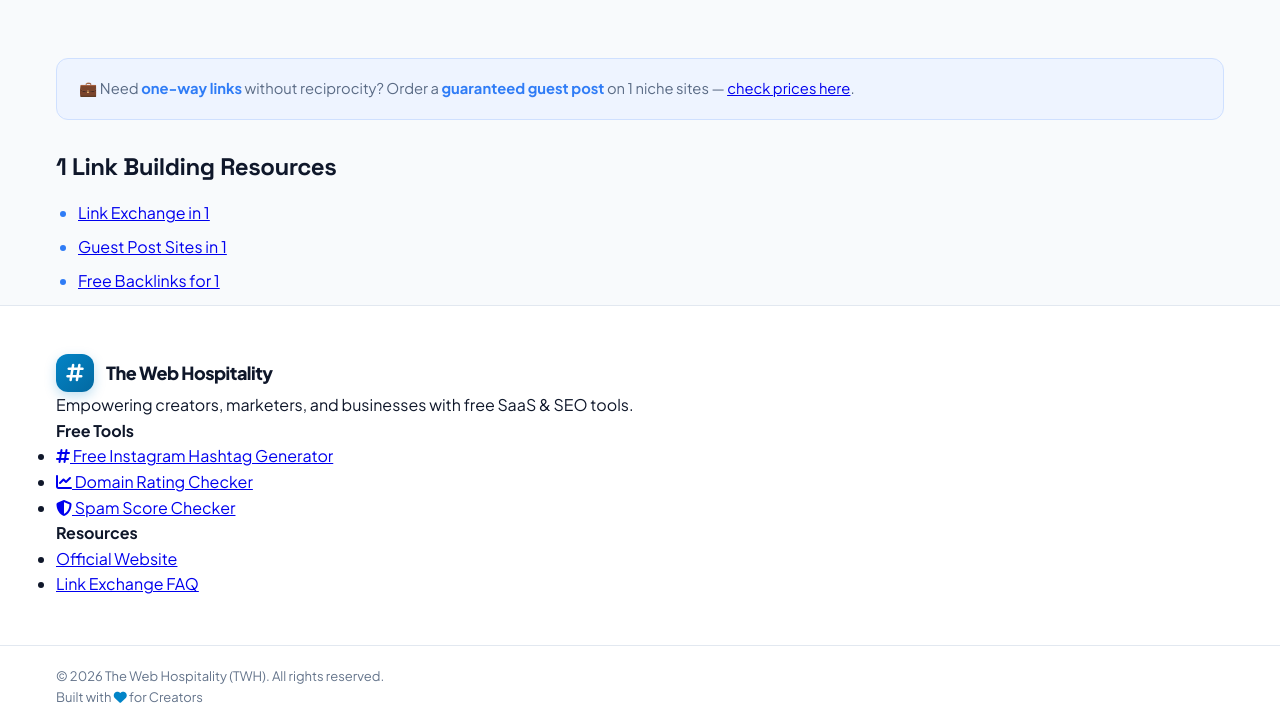
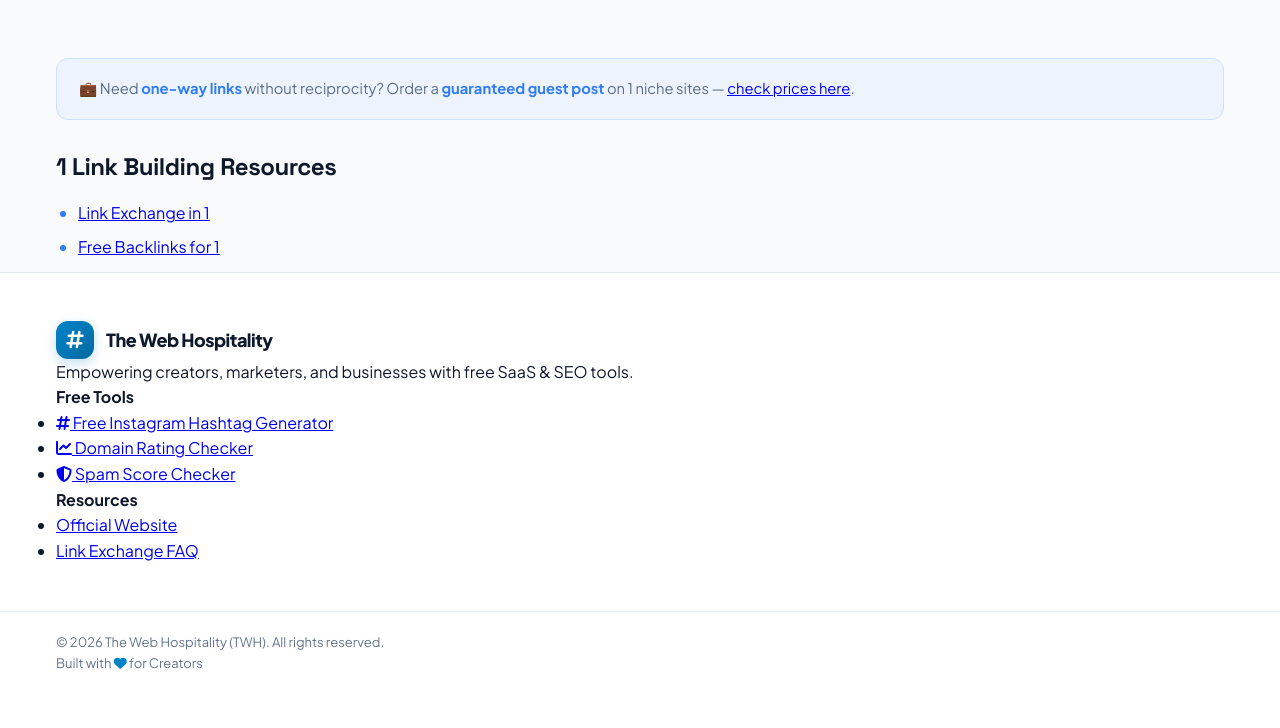
Before and after one commit to Twh-555/link-exchange, a Flask app: page /niche/1 in a window 1280 px wide. Shown: the part 492-1220 px from the top of the page. After the commit the page ends 1161 px from the top, so only its background shows below. Run offline with Flask 3, Linux system fonts and the light colour scheme; data that the repository does not hold is empty.

Commit message:
Remove guest-post-sites-in page type; 2 programmatic pages per niche (142 sitemap URLs)

```diff
--- a/app.py
+++ b/app.py
@@ -273,8 +273,8 @@ def sitemap():
         urls.append(
             f"<url><loc>{SITE_URL}/link-exchange/niche/{slug}/</loc>"
             f"<changefreq>weekly</changefreq><priority>0.7</priority></url>")
-        # programmatic SEO pages (3 per niche)
-        for pt in ("link-exchange-in", "guest-post-sites-in", "free-backlinks-for"):
+        # programmatic SEO pages (2 per niche)
+        for pt in ("link-exchange-in", "free-backlinks-for"):
             urls.append(
                 f"<url><loc>{SITE_URL}/link-exchange/{pt}-{slug}/</loc>"
                 f"<changefreq>weekly</changefreq><priority>0.6</priority></url>")
@@ -328,19 +328,6 @@ PROG_TYPES = {
         "h2_3": "Find {name} Link Exchange Partners Here",
         "para_3": "Browse the directory below, filter by niche and Domain Rating, and send a free exchange request to sites that match your audience. New partners are added every week.",
     },
-    "guest-post-sites-in": {
-        "h2_1": "Guest Post Sites in {name} for Backlinks",
-        "para_1": "Guest posting in {name} is one of the fastest ways to earn editorial backlinks. {intro} These sites accept contributor content — pitch them with a strong topic and earn a contextual link.",
-        "h2_2": "How to Get Guest Posts Accepted in {name}",
-        "bullets": [
-            "Study the site — read 3-5 recent {name} posts to match tone and format.",
-            "Pitch data-driven topics — stats, case studies, and original research get accepted fastest.",
-            "Write for humans first — SEO-friendly but genuinely useful {name} content.",
-            "Follow guidelines — most {name} sites publish clear contributor rules.",
-        ],
-        "h2_3": "Guest Post Sites in {name} Accepting Contributors",
-        "para_3": "Want a guaranteed {name} guest post without the pitching? Check our guest post service for published links on high-DR {name} sites.",
-    },
     "free-backlinks-for": {
         "h2_1": "Free Backlinks for {name} Sites",
         "para_1": "Every {name} site needs backlinks, and not all of them cost money. {intro} Use these free methods to build authority without spending a rupee.",
@@ -362,11 +349,6 @@ def prog_page_linkexchange(niche_slug):
     return _prog_page("link-exchange-in", niche_slug)
 
 
-@app.route("/guest-post-sites-in-<niche_slug>/")
-def prog_page_guestpost(niche_slug):
-    return _prog_page("guest-post-sites-in", niche_slug)
-
-
 @app.route("/free-backlinks-for-<niche_slug>/")
 def prog_page_backlinks(niche_slug):
     return _prog_page("free-backlinks-for", niche_slug)
@@ -384,9 +366,6 @@ def _prog_page(prog_type, niche_slug):
     if prog_type == "link-exchange-in":
         title = f"Link Exchange in {pretty} – Find {pretty} Link Exchange Sites | TWH"
         desc = f"Find link exchange in {pretty}. Browse {pretty} link exchange sites, list your website free, and build reciprocal backlinks with relevant {pretty} site owners."
-    elif prog_type == "guest-post-sites-in":
-        title = f"Guest Post Sites in {pretty} – Accepting Guest Posts 2026 | TWH"
-        desc = f"Best guest post sites in {pretty} accepting contributors in 2026. Pitch these {pretty} blogs, earn editorial backlinks, and grow your authority."
     else:
         title = f"Free Backlinks for {pretty} Sites – 2026 Guide | TWH"
         desc = f"Get free backlinks for {pretty} sites in 2026. Link exchanges, free directories, and content strategies to build {pretty} authority at zero cost."
--- a/templates/niche.html
+++ b/templates/niche.html
@@ -52,7 +52,6 @@
   <h2>{{ pretty }} Link Building Resources</h2>
   <ul class="styled-list">
     <li><a href="{{ site_url }}/link-exchange/link-exchange-in-{{ niche_name }}/">Link Exchange in {{ pretty }}</a></li>
-    <li><a href="{{ site_url }}/link-exchange/guest-post-sites-in-{{ niche_name }}/">Guest Post Sites in {{ pretty }}</a></li>
     <li><a href="{{ site_url }}/link-exchange/free-backlinks-for-{{ niche_name }}/">Free Backlinks for {{ pretty }}</a></li>
   </ul>
 </article>
--- a/templates/prog.html
+++ b/templates/prog.html
@@ -104,7 +104,6 @@
     <h2>More {{ pretty }} Resources</h2>
     <ul class="styled-list">
       <li><a href="{{ site_url }}/link-exchange/link-exchange-in-{{ niche_slug }}/">Link Exchange in {{ pretty }}</a></li>
-      <li><a href="{{ site_url }}/link-exchange/guest-post-sites-in-{{ niche_slug }}/">Guest Post Sites in {{ pretty }}</a></li>
       <li><a href="{{ site_url }}/link-exchange/free-backlinks-for-{{ niche_slug }}/">Free Backlinks for {{ pretty }}</a></li>
       <li><a href="{{ site_url }}/link-exchange/niche/{{ niche_slug }}/">{{ pretty }} Niche Directory</a></li>
     </ul>
```
